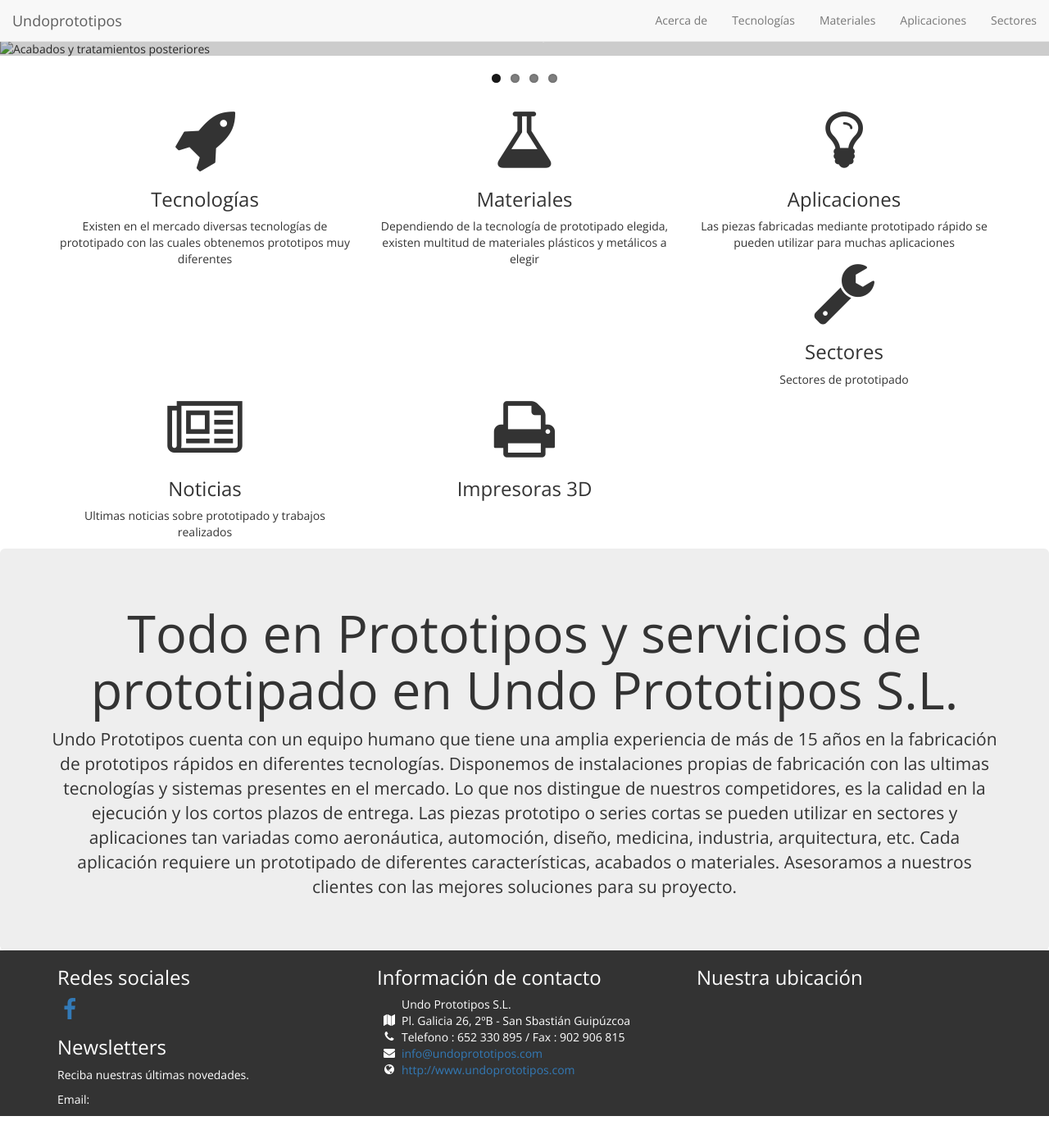
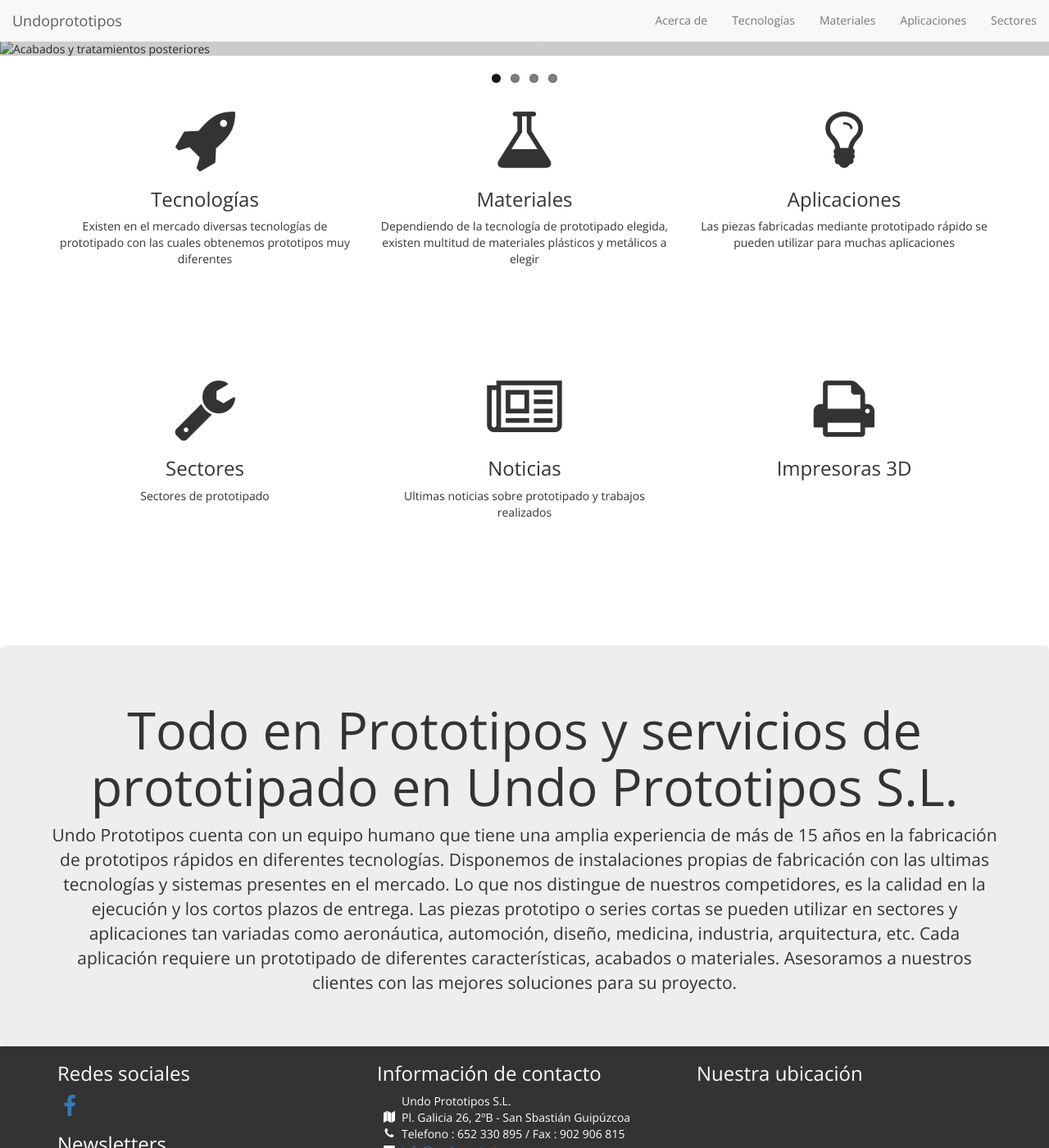
Before and after one commit to undoprototipos/undoprototipos.github.io, a Jekyll site: the page built from index.html, in a window 1280 px wide and 1400 px high. Shown: the whole window at 82% size. Built offline with Jekyll 4.4.1, drawn with Linux system fonts in a browser that asks for light colours; the list of posts is cut into pages by our own code.

Commit message:
Altura mínima en las descripciónes en portada de la sección de destacados

```diff
--- a/_sass/_custom.scss
+++ b/_sass/_custom.scss
@@ -51,6 +51,9 @@
  */
 #featured {
 	text-align: center;
+  p {
+    min-height: 13em;
+  }
 	.fa {
 		font-size: 80px;
 	}
@@ -75,6 +78,7 @@
 
 	}
 }
+
 .social-media-list {
 	.fa {
 		font-size: 2em;
```
